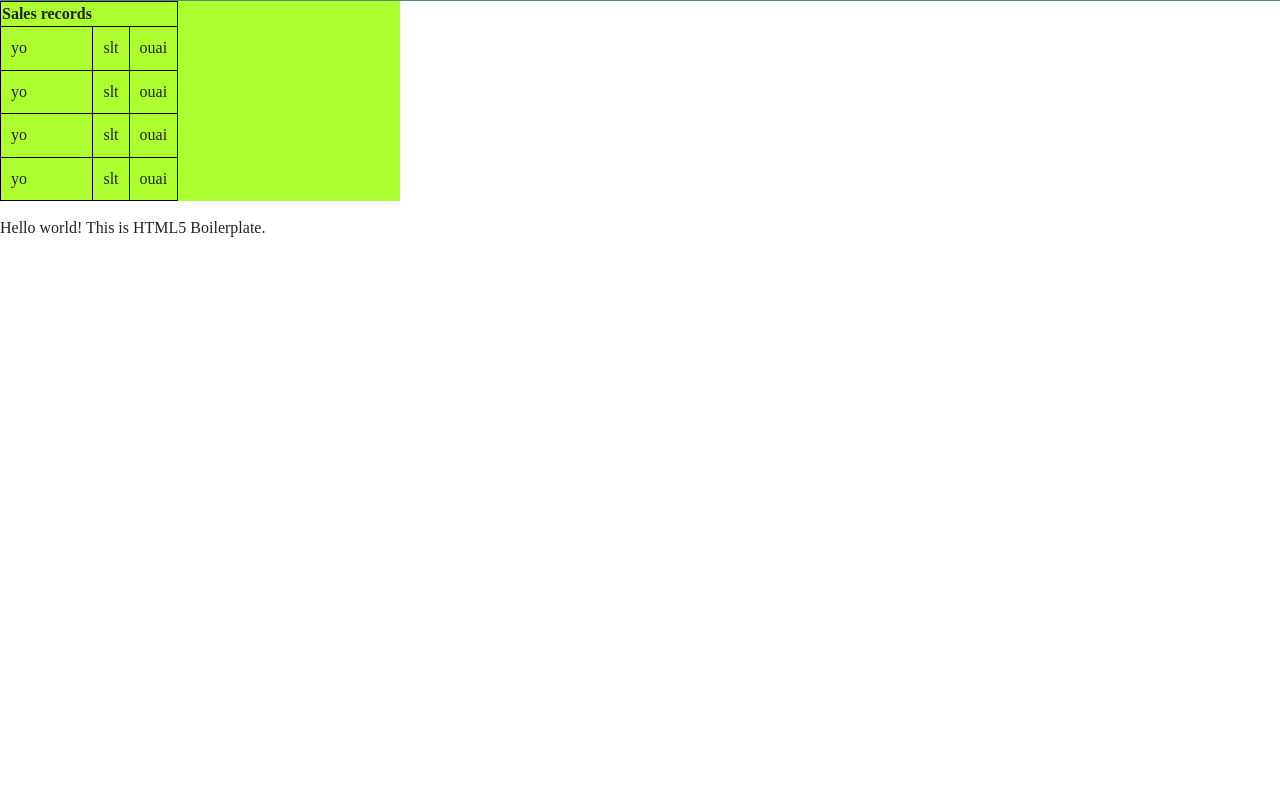
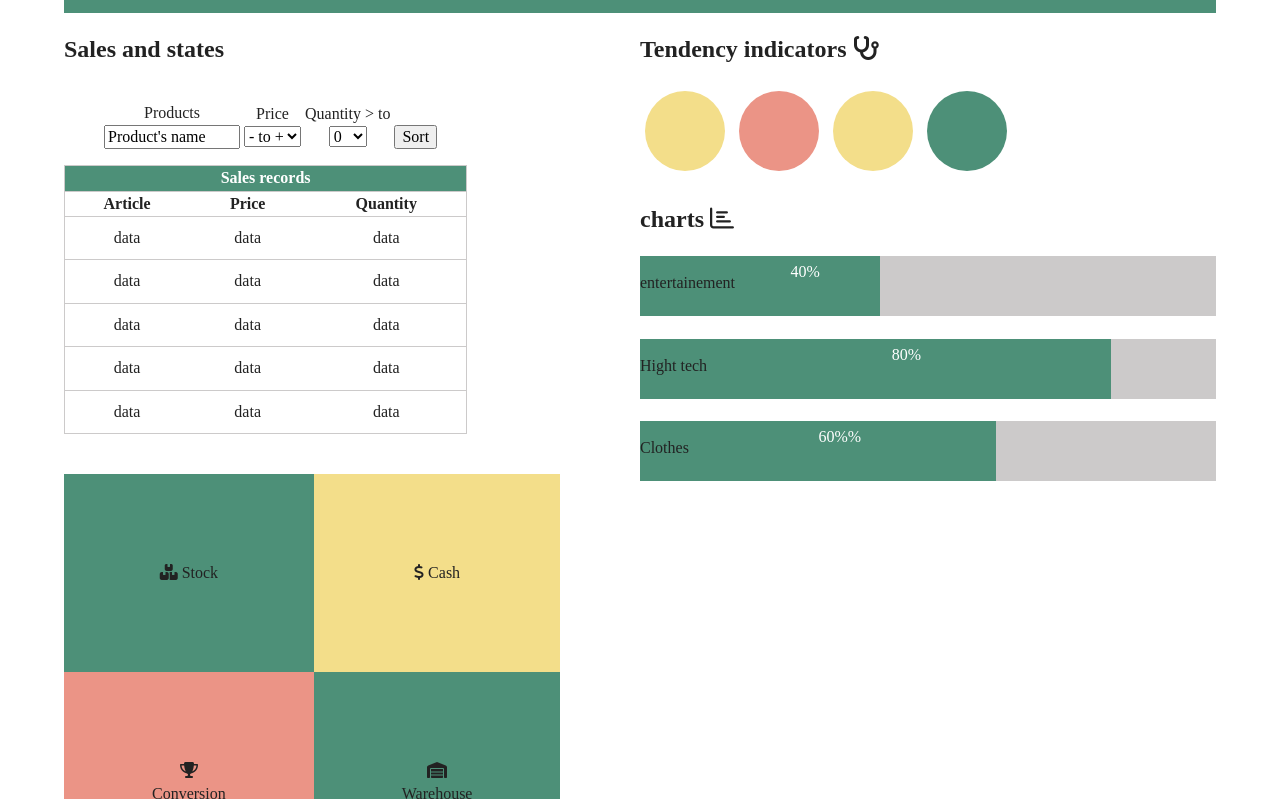
Before and after one commit to fberrabah/Dashboard, a plain HTML site: page index.html in a window 1280 px wide. Shown: the part 99-898 px from the top of the page. Before the commit the page ends 800 px from the top, so only its background shows below. Drawn offline with nearby package versions, Linux system fonts and the light colour scheme.

Commit message:
add progress

```diff
--- a/css/main.css
+++ b/css/main.css
@@ -99,44 +99,200 @@ textarea {
    ========================================================================== */
 header
 {
-  height: 100px;
-  width: 100%;
-  background-color: #4D9078;
+  height: 80px;
+  margin-top: initial;
+  background-color:#4D9078;
+}
+
+h1
+{
+  padding-top: 20px;
+  text-align: center;
   color: white;
-  display: flex;
-  align-items: center;
-  justify-content: center;
+}
 
+ul,li
+{
+  list-style: none;
+  display: inline;
+}
+
+nav p
+  {
+    display: inline-block;
+  }
+
+body
+{
+  width: 90%;
+  margin: auto;
+  margin-top: 2em;
+}
+.sectionGauche
+{
+  float: left;
+  background-color: white;
+  height: 50%;
+  width: 35%;
 }
 
 table
 {
   border-collapse: collapse;
-}
-
-th
-{
-    display: flex;
-    align-items: center;
-    justify-content: center;
-}
-
-td, tr
-{
-  border: 1px solid black;
-  padding: 10px;
 
 }
 
-.sectionTopLeft
+thead
+{
+  background-color: #4D9078;
+  color: white;
+}
+
+tbody
+{
+  background-color: white;
+}
+td
+{
+  padding: 10px;
+  text-align: center;
+  border: none;
+}
+
+
+tr
+{
+  border: 1px solid rgb(204, 202, 202);;
+  text-align: center;
+  width: 100%;
+
+}
+
+.board1
+{
+  background-color: white;
+  text-align: center;
+  width: 100%;
+
+}
+
+.board2
+{
+    margin-top: 40px;
+    width: auto;
+    height: auto;
+}
+
+.tr2
+{
+  border: none;
+}
+
+.sectionDroite
 
 {
-  background-color: greenyellow;
+  float: right;
   height: 50%;
-  width: 400px;
-  align-items: center;
-  justify-content: center;
+  width: 50%;
+  background-color: white;
+
 }
+
+.rondJaune
+
+{
+  margin:5px;
+  width:80px;
+  background:#F3DE8A;
+  height:80px;
+  text-align:center;
+  border-radius:100px;
+  line-height: 90px;
+  display: inline-block;
+}
+.rondRouge
+
+{
+  margin:5px;
+  width:80px;
+  background:#EB9486;
+  height:80px;
+  text-align:center;
+  border-radius:100px;
+  line-height: 90px;
+  display: inline-block;
+}
+
+.rondVert
+
+{
+  margin:5px;
+  width:80px;
+  background:#4D9078;
+  height:80px;
+  text-align:center;
+  border-radius:100px;
+  line-height: 90px;
+  display: inline-block;
+}
+
+
+.celluleverte
+
+{
+  padding: 88px;
+  background:#4D9078;
+
+}
+
+.cellulerouge
+{
+
+  padding: 88px;
+  background:#EB9486;
+}
+
+.cellulejaune
+{
+  padding: 88px;
+  background:#F3DE8A;
+}
+
+label {
+  padding-right: 10px;
+  font-size: 1rem;
+
+}
+
+.progress-bar
+{  background: rgb(204, 202, 202);
+  height:60px;
+  text-align: center;
+  /* position: right; */}
+.progress
+{
+  font-family: 'Actor';
+  padding: 5px;
+  height: 50px;
+  background: #4D9078;
+}
+.progress span{
+  color: #FFF;
+}
+p
+{
+  font-family: 'Actor';
+  text-align: center;
+}
+.titleprogressbar
+{
+  font-family: 'Actor';
+  font-family: 'Actor';
+  float:left;
+}
+
+
+
 
 /* ==========================================================================
    Helper classes
--- a/index.html
+++ b/index.html
@@ -21,42 +21,148 @@
   <header>
     <h1> Sales dashboard</h1>
   </header>
-  <section class="sectionTopLeft">
-    <table>
-      <tbody>
+  <main>
+  <section class=sectionGauche>
+    <h2>Sales and states</h2>
+      <nav>
+        <ul>
+          <li>
+            <p>Products<br>
+              <input class="input" type="text" id="name" name="name" value="Product's name" size="12"> </p>
+          </li>
+          <li>
+            <!-- list for choice elem  -->
+            <p>Price<br>
+            <SELECT class="Pricebutton" name="nom" size="1">
+              <OPTION>1
+              <OPTION>2
+              <OPTION>3
+              <option selected>- to +
+              <OPTION>4
+              <OPTION>5
+              <option>6
+              </SELECT></p>
+          </li>
+          <li>
+            <!-- list for choice elem  -->
+            <p>Quantity > to<br>
+            <SELECT class="Quantitybutton" name="quantity" size="1">
+              <OPTION selected>0
+              <OPTION>10
+              <OPTION>20
+              <OPTION>30
+              <OPTION>40
+              <OPTION>50
+              <option>60
+              </SELECT></p>
+          </li>
+          <li>
+            <button class="buttonsort" name="button" >Sort</button>
+          </li>
+        </ul>
+      </nav>
+      <table class="board1">
+
+        <thead><!-- En-tête du tableau -->
+
           <tr>
-        <th>Sales records</th>
+            <th colspan="3">Sales records</th colspan="3">
+          </tr>
+        </thead>
+
+        <tbody> <!-- Corps du tableau -->
+          <tr>
+            <th>Article</th>
+            <th>Price</th>
+            <th>Quantity</th>
           </tr>
           <tr>
-        <td>yo</td>
-        <td>slt</td>
-        <td>ouai</td>
+            <td>data</td>
+            <td>data</td>
+            <td>data</td>
           </tr>
           <tr>
-        <td>yo</td>
-        <td>slt</td>
-        <td>ouai</td>
+            <td>data</td>
+            <td>data</td>
+            <td>data</td>
           </tr>
           <tr>
-        <td>yo</td>
-        <td>slt</td>
-        <td>ouai</td>
+            <td>data</td>
+            <td>data</td>
+            <td>data</td>
           </tr>
           <tr>
-        <td>yo</td>
-        <td>slt</td>
-        <td>ouai</td>
+            <td>data</td>
+            <td>data</td>
+            <td>data</td>
+          </tr>
+          <tr>
+            <td>data</td>
+            <td>data</td>
+            <td>data</td>
           </tr>
         </tbody>
+      </tables tyle="font-size:1em;">
+      <table class="board2">
+        <tr class="tr2"><td class="celluleverte"><i class="fas fa-boxes"></i> Stock</td><td class="cellulejaune"><i class="fas fa-dollar-sign"></i> Cash</td></tr>
+        <tr class="tr2"><td class="cellulerouge"><i class="fas fa-trophy"></i> Conversion</td><td class="celluleverte"><i class="fas fa-warehouse"></i> Warehouse</td></tr>
       </table>
   </section>
+
+  <section class="sectionDroite">
+
+        <h2>Tendency indicators <i class="fas fa-stethoscope"></i></h2>
+        <section class="ronddecouleur">
+          <p class="rondJaune"  ></p>
+          <p class="rondRouge" ></p>
+          <p class="rondJaune" ></p>
+          <p class="rondVert" ></p>
+        </section>
+
+      <article>
+        <h2>charts <i class="far fa-chart-bar"></i></h2>
+
+        <section>
+          <div class="linebar">
+            <p class="titleprogressbar">entertainement</p>
+            <div class="progress-bar">
+              <div class="progress" style="width:40%;" >
+                <span>40%</span>
+              </div>
+            </div>
+          </div>
+          <br>
+          <div class="linebar">
+            <p class="titleprogressbar">Hight tech</p>
+            <div class="progress-bar">
+              <div class="progress" style="width:80%;">
+                <span>80%</span>
+              </div>
+            </div>
+          </div>
+          <br>
+          <div class="linebar">
+            <p class="titleprogressbar">Clothes</p>
+            <div class="progress-bar">
+              <div class="progress" style="width:60%;">
+                <span>60%%</span>
+              </div>
+            </div>
+          </div>
+        </section>
+
+
+    </section>
+</main>
+
+
+
 
   <!--[if IE]>
     <p class="browserupgrade">You are using an <strong>outdated</strong> browser. Please <a href="https://browsehappy.com/">upgrade your browser</a> to improve your experience and security.</p>
   <![endif]-->
 
   <!-- Add your site or application content here -->
-  <p>Hello world! This is HTML5 Boilerplate.</p>
   <script src="js/vendor/modernizr-3.8.0.min.js"></script>
   <script src="https://code.jquery.com/jquery-3.4.1.min.js" integrity="sha256-CSXorXvZcTkaix6Yvo6HppcZGetbYMGWSFlBw8HfCJo=" crossorigin="anonymous"></script>
   <script>window.jQuery || document.write('<script src="js/vendor/jquery-3.4.1.min.js"><\/script>')</script>
@@ -69,6 +175,7 @@
     ga('create', 'UA-XXXXX-Y', 'auto'); ga('set','transport','beacon'); ga('send', 'pageview')
   </script>
   <script src="https://www.google-analytics.com/analytics.js" async></script>
+  <script src="https://kit.fontawesome.com/b99e675b6e.js"></script>
 </body>
 
 </html>
```
Lines whose indentation alone changed are shown as unchanged.
